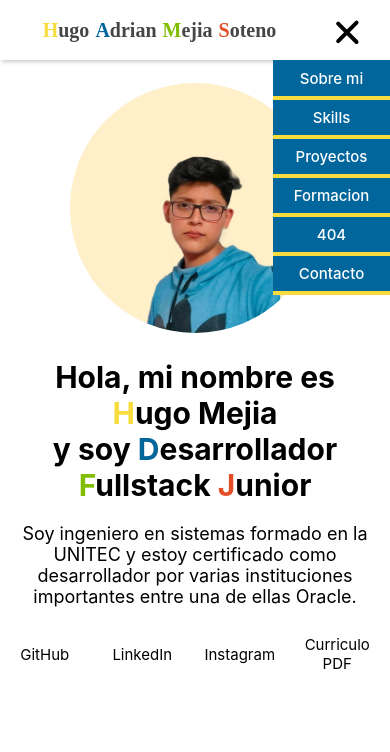
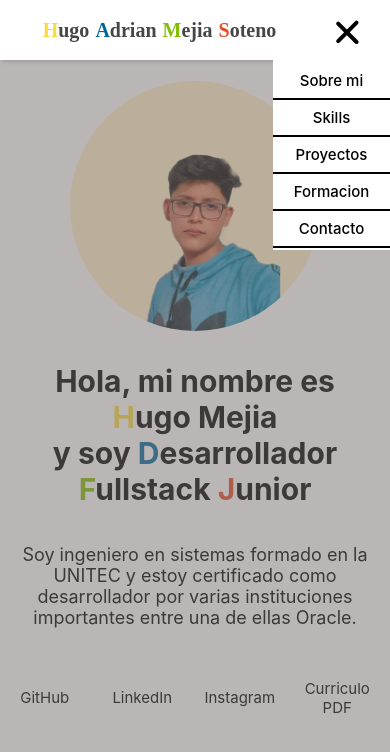
Before and after one commit to HugoAdrianMejiaSoteno/portafolioHugoMejia, a React (Create React App) app: page /#/ in a window 390 px wide. Both pictures are taken after a click on the element 350 px from the left and 34 px from the top of the page. Shown: the top 752 px of the page. Built offline with nearby package versions, Linux system fonts and the light colour scheme.

Commit message:
modal del mobile

```diff
--- a/src/Componentes/AboutMe/AboutMe.css
+++ b/src/Componentes/AboutMe/AboutMe.css
@@ -62,6 +62,7 @@
         width: 100%;
         height: 250px;
         padding: 0px;
+        margin-top: 20px;
     }
 
     .image-HugoNaranja{
@@ -79,15 +80,16 @@
     }
 
     .titulo-aboutme{
-        margin-top: 5px;
+        margin-top:  15px;
         margin-bottom: 0px;
     }
 
     .aboutme-text{
-        margin: 5px 0px 20px 0px;
+        margin: 25px 0px 20px 0px;
         padding: 0px;
         text-align: center;
         width: 320px;
         text-align: justify;
+        font-size: 20px;
     }
 }
--- a/src/Componentes/AnimatedRoutes.jsx
+++ b/src/Componentes/AnimatedRoutes.jsx
@@ -15,14 +15,15 @@ const AnimatedRoutes = ()=>{
     const location = useLocation(); //Es para que react-router-dom pueda identificar a que componente le va a agregar la transision
     //AnimatePresence debe de engrapar a Routes con las rutas
     return(
-        <AnimatePresence>
+        <AnimatePresence className='xd'>
             <Routes location={location} key={location.pathname}>
-                <Route path="/" element={<Presentation/>}/>
-                <Route path="/Sobre-mi" element={<AboutMe/>}></Route>
+                <Route path='/' element={<Presentation/>}/>
+                <Route path='/Sobre-mi' element={<AboutMe/>}></Route>
                 <Route path='/Skills' element={<Skills/>}></Route>
+                <Route path='/Formacion' element={<Training/>}></Route>
                 <Route path='/Proyectos' element={<Proyectos/>}></Route>
-                <Route path="/Formacion" element={<Training/>}></Route>
                 <Route path='/Contacto' element={<Contacto/>}></Route>
+                <Route path='/error404' element={<Error/>}></Route>
                 <Route path='*' element={<Error/>}></Route>
             </Routes>
         </AnimatePresence>
--- a/src/Componentes/Error404/Error.css
+++ b/src/Componentes/Error404/Error.css
@@ -4,6 +4,8 @@
     display: flex;
     justify-content: center;
     align-items: center;
+    width: 100%;
+    height: 100%;
 }
 
 .image1 {
--- a/src/Componentes/Header/Header.css
+++ b/src/Componentes/Header/Header.css
@@ -46,16 +46,32 @@ a {
 }
 
 .MiNombre h3:hover{
-    background-color: #fff0c9;
     cursor: pointer;
 }
 
 .icono {
     transform: scale(3.5);/*Para hacer mas grande el icono*/
 }
+.menu-container{
+    height: 100%;
+    width: 50%;
+    display: flex;
+    justify-content: center;
+    align-items: center;
+}
+
+/* esto es para el contenedor q se modifica en el modo moobile pero como lo disenamos para que cambie en movil tmb afecta el desktop so, como se quita y pone pusimos amg bos iguales para no ver cambios en desktop */
+.menu-container-btn{
+    height: 100%;
+    width: 50%;
+    display: flex;
+    justify-content: center;
+    align-items: center;
+}
+
 
 .menu{
-    width: 50%;
+    width: 100%;
     height: 100%;
     display: flex;
     align-items: center;
@@ -154,6 +170,7 @@ a {
         justify-content: center;
         height: 50px;
         width: 90%;
+
     }
 
     .nombre h3 {
@@ -194,22 +211,36 @@ a {
         transform: rotate(-45deg) translate(-4px, 1px);
     }
 
+    .menu-container{
+        display: none;
+    }
+
+    .menu-container-btn{
+        margin-top: 60px;
+        background-color: rgba(122, 113, 113, 0.508);
+        position: absolute;
+        width: 100%;
+        height: 1000px;
+        top: 0%;
+        left: 0%;
+    }
+
     .menu{
-        background: #00669c;
-        color: white;
+        background: hsl(0, 0%, 100%);
+        color: black;
         position: absolute;
-        top: 60px;
+        top: 0%;
         left: 70%;
         align-items: center;
         width: 30%;
-        height: 235px;
+        height: 190px;
         transform: translateX(100%);
-        transition: 0.3s ease all; /*Esta es una transicion de que entra suavecito*/
     }
 
     .menu.var {
         transform: translateX(0%);
     }
+
 
     .menu-list{
         height: 100%;
@@ -220,7 +251,6 @@ a {
         justify-content: center;
         align-items: center;
         flex-wrap: wrap;
-
     }
 
     .menu-list-item{
@@ -231,7 +261,7 @@ a {
         justify-content: center;
         text-align: center;
         width: 100%;
-        border-bottom: 4px solid #f8dc3e;
+        border-bottom: 2px solid hsl(0, 0%, 0%);
     }
     .menu-list-item p:hover {
         border-bottom: 0px
@@ -239,7 +269,7 @@ a {
     .menu-list-item p:hover {
         border-bottom: 0px
     }    .menu-list-item p {
-        color: white;
+        color: #000000;
         font-weight: 500;
     }
   }
--- a/src/Componentes/Header/Header.jsx
+++ b/src/Componentes/Header/Header.jsx
@@ -17,16 +17,18 @@ const Header = ()=>{
         <span></span>
         <span></span>
       </div>
+      <div className={`${ open ? 'menu-container-btn' : 'menu-container'}`}>
         <nav className={`menu ${open && 'var'}`}>
             <ul className="menu-list">
               <li className="menu-list-item"><Link to="/Sobre-mi" onClick={()=>{ setOpen(!open) }}><p>Sobre mi</p></Link></li>
               <li className="menu-list-item"><Link to="/Skills" onClick={()=>{ setOpen(!open) }}><p>Skills</p></Link></li>
               <li className="menu-list-item"><Link to="/Proyectos" onClick={()=>{ setOpen(!open) }}><p>Proyectos</p></Link></li>
               <li className="menu-list-item"><Link to="/Formacion" onClick={()=>{ setOpen(!open) }}><p>Formacion</p></Link></li>
-          <li className="menu-list-item"><Link to="error404" onClick={()=>{ setOpen(!open) }}><p>404</p></Link></li>
               <li className="menu-list-item"><Link to="/Contacto" onClick={()=>{ setOpen(!open) }}><p>Contacto</p></Link></li>
+              {/* <li className="menu-list-item"><Link to="/error404" onClick={()=>{ setOpen(!open) }}><p>404</p></Link></li> */}
             </ul>
         </nav>
+      </div>
     </header>
   );
 }
--- a/src/Componentes/Presentation/Presentation.css
+++ b/src/Componentes/Presentation/Presentation.css
@@ -1,5 +1,5 @@
 .presentation-container{
-    height: 600px;
+    height: 550px;
     width: 100%;
     display: flex;
     margin-top: 85px; /*Esto es para que haya un margen con el header que ya esta ajustado y fijo*/
@@ -19,8 +19,8 @@
     justify-content: center;
     flex-direction: column;
     text-align: center;
-    font-size: 45px;
-    margin-top: 30px;
+    font-size: 40px;
+    margin-top: 15px;
 }
 
 .presentation-parrafo{
@@ -55,14 +55,11 @@
     margin-bottom: 20px;
 }
 
-.p-titulo{
-    height: 60px;
-}
-
 
 
 .p-titulo{
-    margin-top: 10px;
+    height: 60px;
+    margin-top: 20px;
     text-align: center;
     font-size: 20px;
     margin-bottom: 25px;
@@ -79,7 +76,7 @@
     width: 100%;
     text-align: center;
     align-items: center;
-    margin-top: 10px;
+    margin-top: 20px;
     margin-bottom: 80px;
 }
 
@@ -125,19 +122,18 @@
 .image-container {
     position: absolute;
     margin-top: 10px;
-    top: 90px;
-    left: 65%;
+    top: 80px;
+    left: 67%;
     justify-content: flex-start;
     width: 30%;
     display: flex;
 }
 
 .image {
-    margin-left: 60px;
     object-fit: cover;
     border-radius: 50%;
-    width:380px;
-    height:380px;
+    width:100%;
+    height:100%;
 }
 
 .h{
@@ -200,7 +196,7 @@
 @media (max-width: 768px) {
     /* Estilos a aplicar cuando el ancho de la pantalla es igual o menor a 768px */
     .presentation-container {
-        height: 100%;
+        height: 730px;
         margin-top: 70px;
         padding-top: 0px;
     }
@@ -216,6 +212,7 @@
         margin: 0px;
         padding: 0px;
         width: 100%;
+        height: 450px;
         display: flex;
         flex-direction: column;
         align-items: center;
@@ -257,14 +254,14 @@
     }
 
     .p-titulo{
-        margin: 5px 15px 0px 15px;
+        margin: 15px 15px 0px 15px;
         text-align: center;
         height: 100px;
         font-size: 18px;
     }
 
     .links-container{
-        margin-top: 25px;
+        margin-top: 45px;
         margin-left: 0px;
         margin-right: 8px;
     }
--- a/src/Componentes/Proyects/Proyecto.css
+++ b/src/Componentes/Proyects/Proyecto.css
@@ -1,24 +1,25 @@
 .Proyecto-container{
-    background-color: white;
+    background-color: red;
     width: 100%;
     height: 350px;
     display: flex;
     justify-content: space-around;
     align-items: center;
+    margin-bottom: 5px;
 }
 
 .imagen-proyecto-container {
+    background-color: aqua;
     height: 90%;
-    width: 55%;
+    width: 50%;
     display: flex;
     align-items: center;
     justify-content: center;
 }
 
 .imagen-proyecto{
-    margin-left: 40px;
-    height: 260px;
-    width: 520px;
+    height: 90%;
+    width: 90%;
 }
 
 .info-proyecto{
--- a/src/Componentes/Training/Training-card.css
+++ b/src/Componentes/Training/Training-card.css
@@ -1,6 +1,7 @@
 .card-container{
   height: 250px;
   width: 380px;
+  margin-bottom: 5px;
 }
 
 .card-container:hover{
--- a/src/Componentes/Training/Training.css
+++ b/src/Componentes/Training/Training.css
@@ -1,9 +1,11 @@
-.main-container{
+.training-containerF{
+    display: flex;
+    align-items: center;
+    align-content: center;
+    width: 100% !important;
     height: 550px;
-    width: 100%;
-    display: flex;
+
     justify-content: space-around;
-    align-items: center;
     flex-wrap: wrap;
     margin-top: 70px; /*Esto es para que haya un margen con el header que ya esta ajustado y fijo*/
 }
--- a/src/Componentes/Training/Training.jsx
+++ b/src/Componentes/Training/Training.jsx
@@ -9,7 +9,7 @@ import AcademiaX from "../../imagenes/AcademiaX.png"
 import { motion } from 'framer-motion';
 const Training = ()=>{
     return (
-        <motion.main className="main-container" initial={{width:0}} animate={{width:"100%"}} exit={{x:window.innerWidth, transition:{duration:0.1}}}>
+        <motion.main className="training-containerF" initial={{width:0}} animate={{width:"100%"}} exit={{x:window.innerWidth, transition:{duration:0.1}}}>
             <TrainingCard imagen={Unitec} titulo="Ingenieria en sistemas computacionales" institution="2021-2025 - UNITEC"/>
             <TrainingCard imagen={Alura} titulo="Desarrollo de software frontend" institution="2022-2023 - Alura Latam"/>
             <TrainingCard imagen={Oracle} titulo="Desarrollo React JS" institution="2022-2023 - Oracle Next Education"/>
```
Also changed, not shown: src/Componentes/ani.css (added), 6 other files (tests, documents, lock files or other folders). Lines whose indentation alone changed are shown as unchanged.
